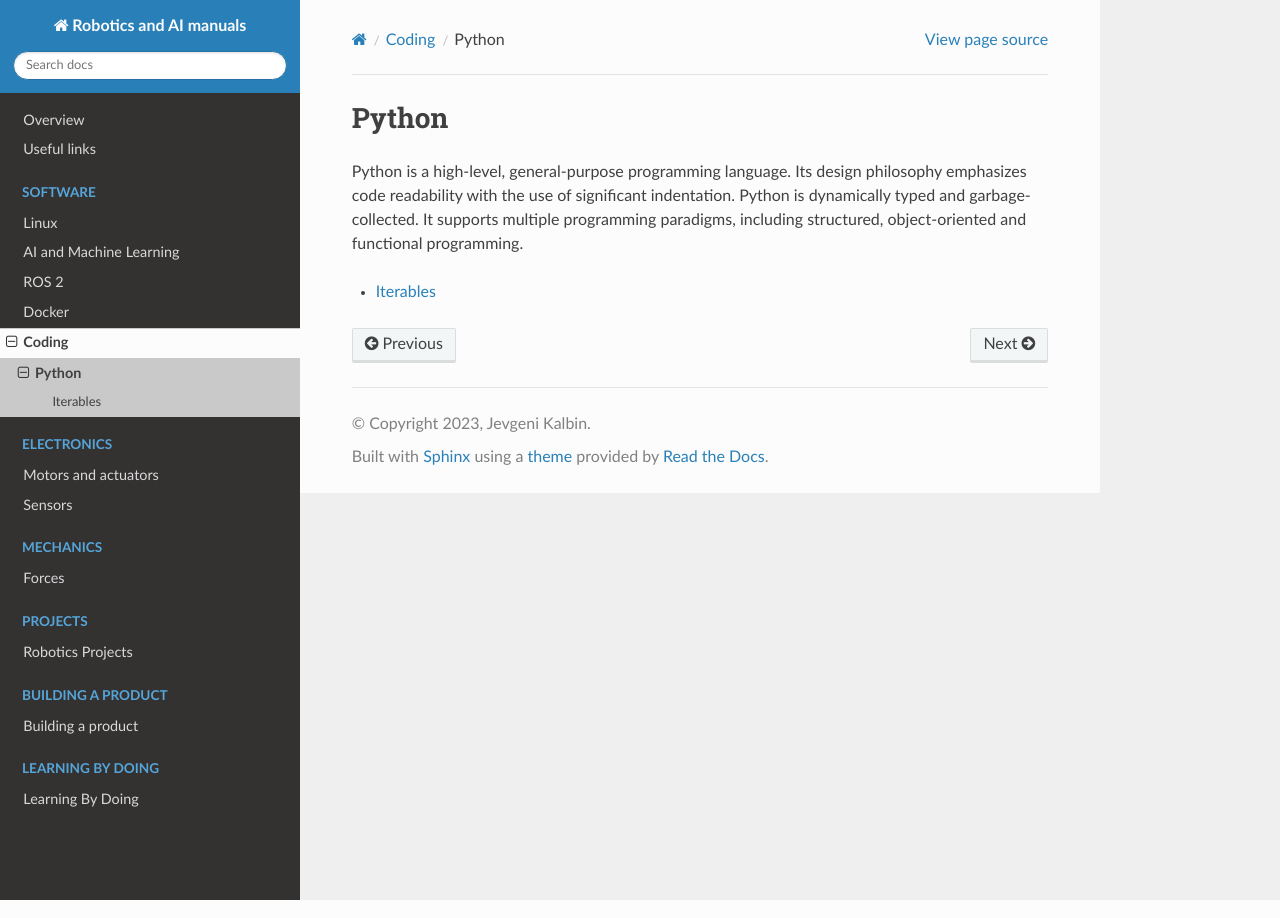
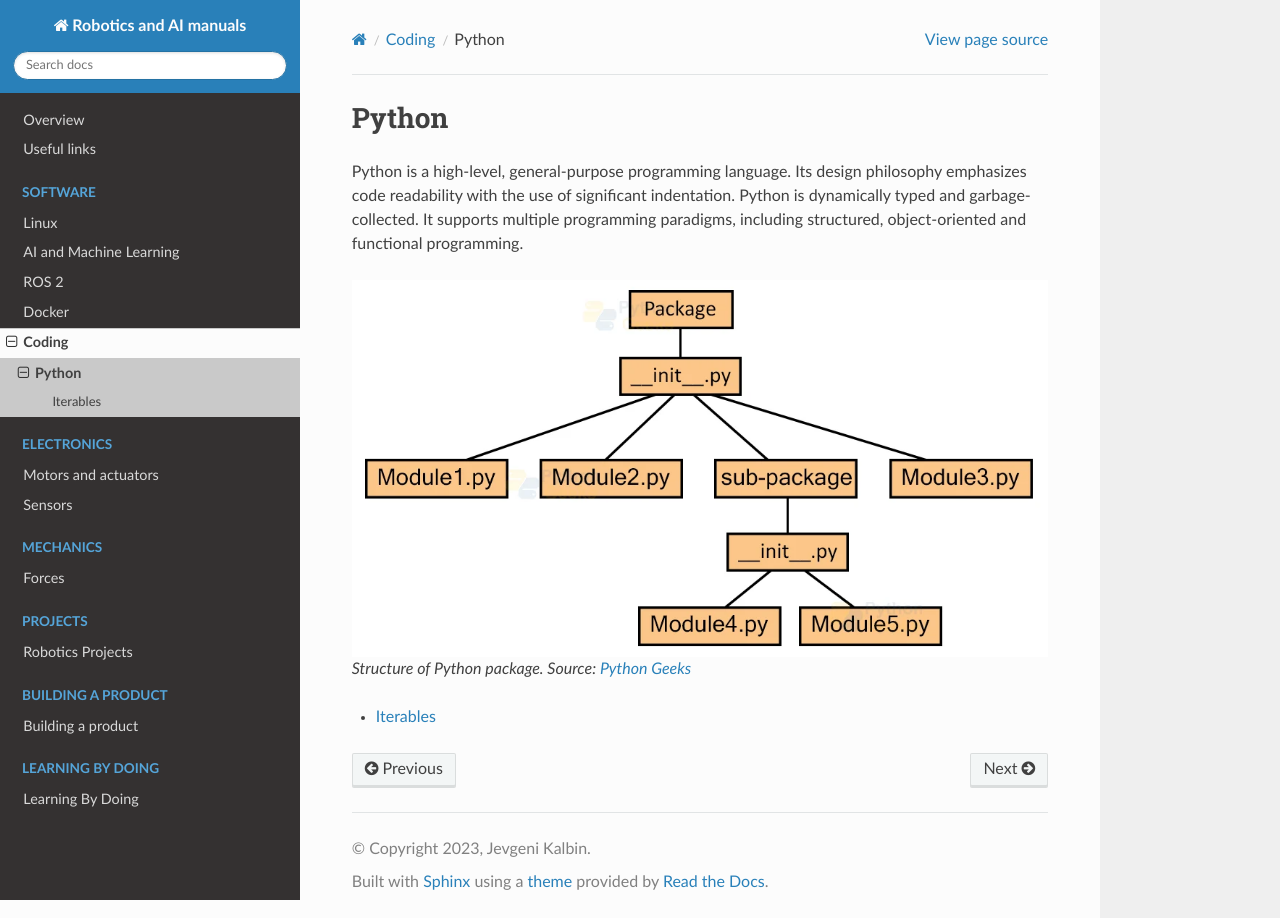
Before and after one commit to jevgenik/manuals, a Sphinx documentation site: the page built from source/files/software/coding/python/python.rst, in a window 1280 px wide. Built offline with Sphinx 7.4.7 and the Read the Docs theme 2.0.0, drawn with Linux system fonts in a browser that asks for light colours.

Commit message:
python packages

```diff
--- a/source/files/software/coding/python/python.rst
+++ b/source/files/software/coding/python/python.rst
@@ -5,6 +5,11 @@ Python is a high-level, general-purpose programming language. Its design philoso
 with the use of significant indentation. Python is dynamically typed and garbage-collected. It supports multiple
 programming paradigms, including structured, object-oriented and functional programming.
 
+.. figure:: images/structure_of_python_package.png
+   :alt: Structure of Python package
+
+   Structure of Python package. Source: `Python Geeks <https://pythongeeks.org/python-packages/>`_
+
 .. toctree::
    :maxdepth: 1
 
```
Also changed, not shown: source/files/software/coding/python/images/structure_of_python_package.png (added).
